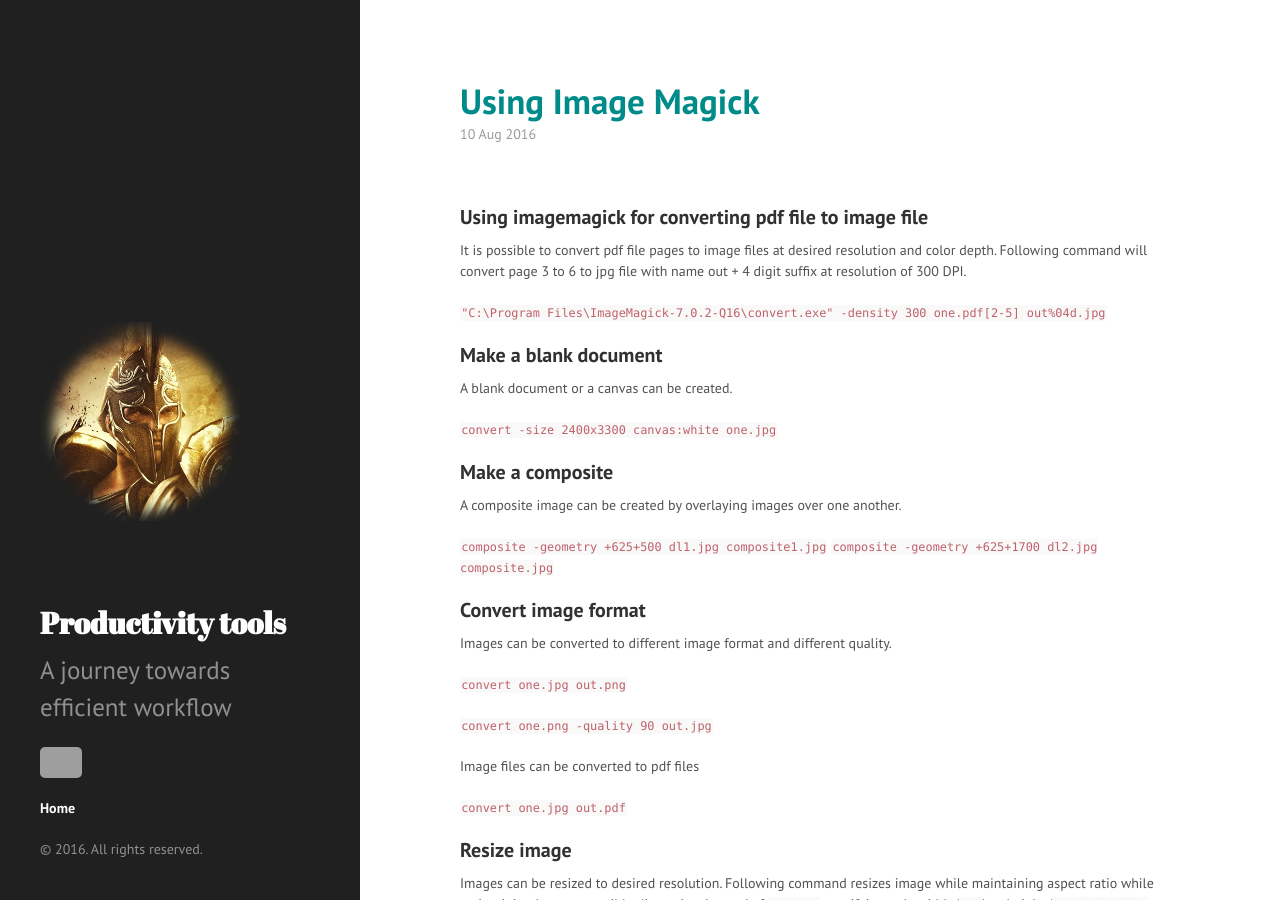
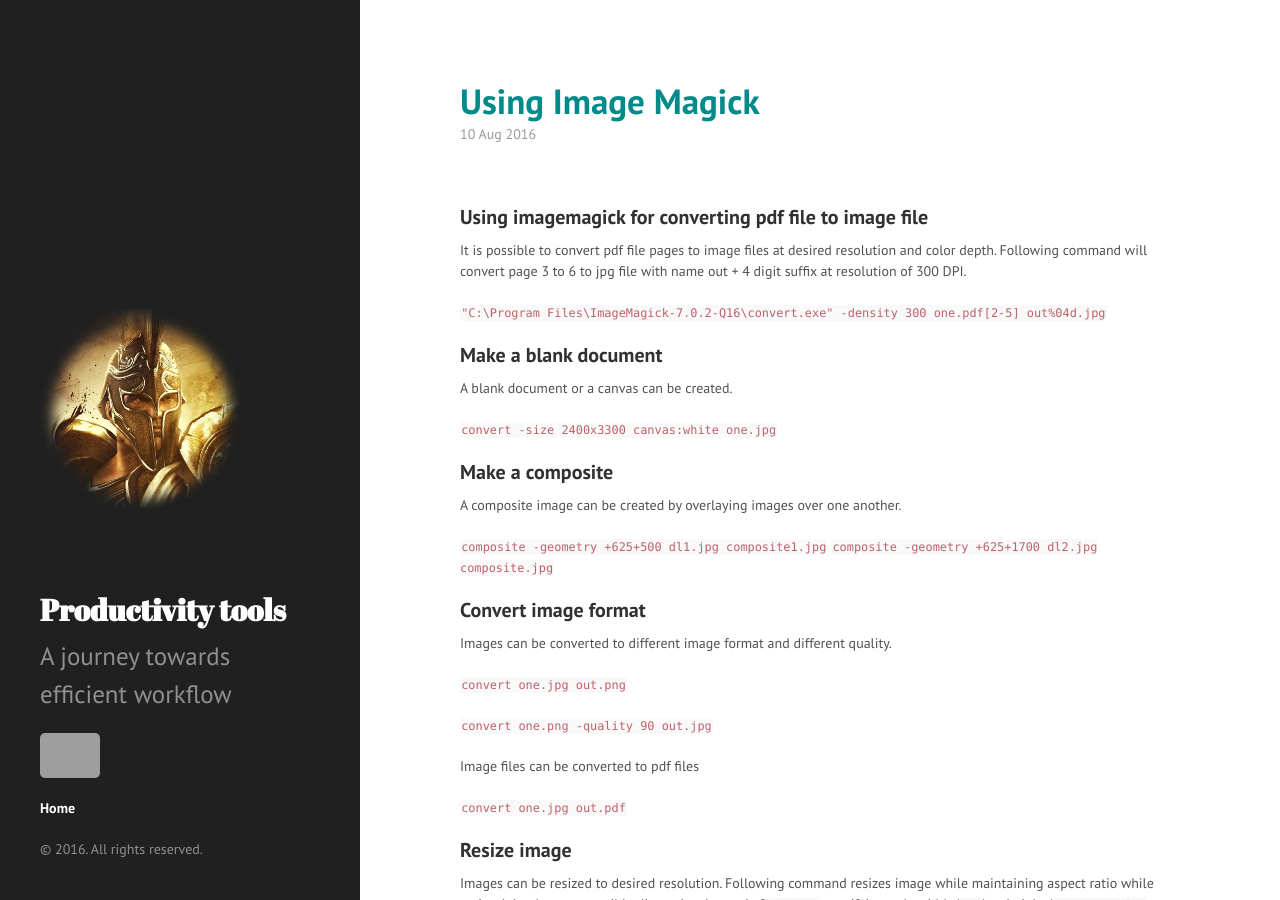
Before and after one commit to MaheshTK/MaheshTK.github.io, a Jekyll site: the page built from index.html, in a window 1280 px wide and 900 px high. Built offline with Jekyll 4.4.1, drawn with Linux system fonts in a browser that asks for light colours; the list of posts is cut into pages by our own code; grey boxes are pictures that could not be loaded.

Commit message:
Update sidebar.html

```diff
--- a/_includes/sidebar.html
+++ b/_includes/sidebar.html
@@ -9,8 +9,7 @@
 
     <ul class="sidebar-nav">
       <li class="sidebar-nav-item{% if page.title == "Home" %} active{% endif %}">
-        </p><a href="/"> <img src="http://immobilien.stuttgarter-zeitung.de/images/real-estate/house-placeholder.gif" width="42">
-        Home</a></p>
+        </p><a href="/"> <img src="http://immobilien.stuttgarter-zeitung.de/images/real-estate/house-placeholder.gif" width="60">Home</a></p>
       </li>
 
       {% comment %}
```
